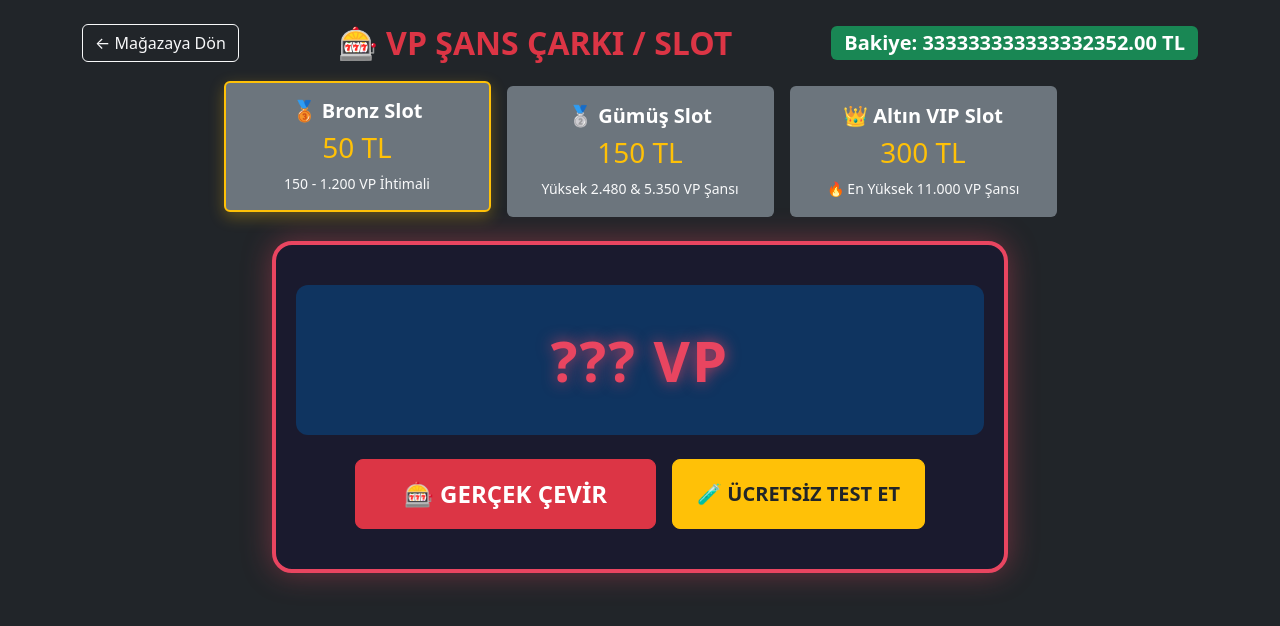
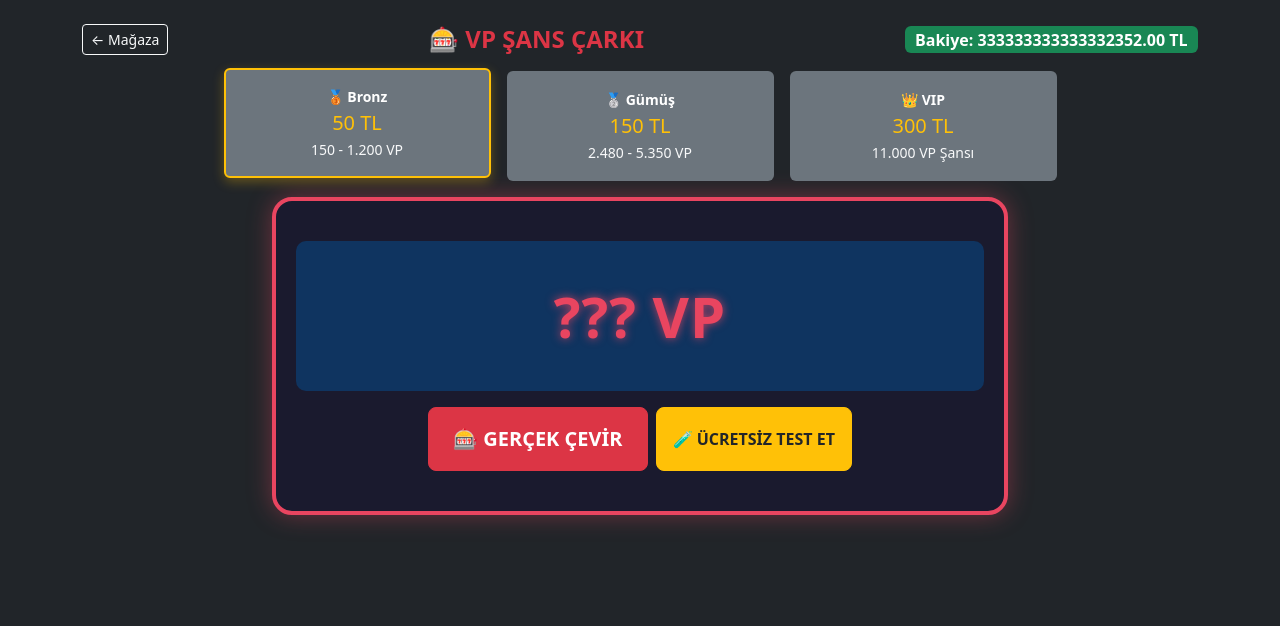
Before and after one commit to beratkalafat039-cyber/PinGamer, a Flask app: page /wheel in a window 1280 px wide. Shown: the top 626 px of the page. Run offline with Flask 3, Linux system fonts and the light colour scheme; data comes from the database, SQL or seed files in the repository.

Commit message:
wheel.html
Updated HTML structure and styles for the VP Şans Slotu page, improving responsiveness and visual design.

```diff
--- a/templates/wheel.html
+++ b/templates/wheel.html
@@ -2,31 +2,31 @@
 <html lang="tr">
 <head>
     <meta charset="UTF-8">
-    <meta name="viewport" content="width=device-width, initial-scale=1.0">
+    <meta name="viewport" content="width=device-width, initial-scale=1.0, maximum-scale=1.0, user-scalable=no">
     <title>🎰 VP Şans Slotu</title>
     <link href="https://cdn.jsdelivr.net/npm/bootstrap@5.3.0/dist/css/bootstrap.min.css" rel="stylesheet">
     <style>
         .slot-box {
             background: #1a1a2e;
-            border: 4px solid #e94560;
-            border-radius: 20px;
-            padding: 40px 20px;
-            box-shadow: 0 0 30px rgba(233, 69, 96, 0.4);
+            border: 3px solid #e94560;
+            border-radius: 16px;
+            padding: 24px 12px;
+            box-shadow: 0 0 25px rgba(233, 69, 96, 0.4);
         }
         .slot-display {
-            font-size: 3.5rem;
+            font-size: 2.3rem;
             font-weight: 900;
             background: #0f3460;
             color: #e94560;
-            border-radius: 12px;
-            padding: 30px;
-            letter-spacing: 2px;
-            min-height: 150px;
+            border-radius: 10px;
+            padding: 20px 10px;
+            letter-spacing: 1px;
+            min-height: 100px;
             display: flex;
             align-items: center;
             justify-content: center;
-            text-shadow: 0 0 15px rgba(233, 69, 96, 0.8);
-            transition: all 0.2s;
+            text-shadow: 0 0 10px rgba(233, 69, 96, 0.8);
+            word-break: break-word;
         }
         .tier-card {
             cursor: pointer;
@@ -34,61 +34,73 @@
             border: 2px solid transparent;
         }
         .tier-card:hover, .tier-card.active {
-            transform: translateY(-5px);
+            transform: translateY(-3px);
             border-color: #ffc107;
-            box-shadow: 0 5px 15px rgba(255, 193, 7, 0.3);
+            box-shadow: 0 4px 12px rgba(255, 193, 7, 0.3);
+        }
+        @media (min-width: 768px) {
+            .slot-box {
+                padding: 40px 20px;
+                border-width: 4px;
+                border-radius: 20px;
+            }
+            .slot-display {
+                font-size: 3.5rem;
+                min-height: 150px;
+                padding: 30px;
+            }
         }
     </style>
 </head>
 <body class="bg-dark text-white">
 
-<div class="container py-4 text-center">
-    <div class="d-flex justify-content-between align-items-center mb-4">
-        <a href="/" class="btn btn-outline-light">← Mağazaya Dön</a>
-        <h2 class="fw-bold text-danger m-0">🎰 VP ŞANS ÇARKI / SLOT</h2>
-        <span class="badge bg-success fs-5">Bakiye: <span id="user-balance">{{ "%.2f"|format(balance) }}</span> TL</span>
+<div class="container py-3 py-md-4 text-center">
+    <!-- Üst Başlık ve Bakiye -->
+    <div class="d-flex justify-content-between align-items-center mb-3 flex-wrap gap-2">
+        <a href="/" class="btn btn-outline-light btn-sm">← Mağaza</a>
+        <h4 class="fw-bold text-danger m-0">🎰 VP ŞANS ÇARKI</h4>
+        <span class="badge bg-success fs-6">Bakiye: <span id="user-balance">{{ "%.2f"|format(balance) }}</span> TL</span>
     </div>
 
     <!-- Kasa Seçenekleri -->
-    <div class="row g-3 mb-4 justify-content-center">
-        <div class="col-md-3">
-            <div class="card bg-secondary text-white p-3 tier-card active" onclick="selectTier('bronze', this)">
-                <h5 class="fw-bold">🥉 Bronz Slot</h5>
-                <h3 class="text-warning">50 TL</h3>
-                <small class="text-light">150 - 1.200 VP İhtimali</small>
+    <div class="row g-2 g-md-3 mb-3 justify-content-center">
+        <div class="col-4 col-md-3">
+            <div class="card bg-secondary text-white p-2 p-md-3 tier-card active h-100" onclick="selectTier('bronze', this)">
+                <div class="fw-bold small">🥉 Bronz</div>
+                <h5 class="text-warning my-1">50 TL</h5>
+                <small class="text-light d-none d-md-block">150 - 1.200 VP</small>
             </div>
         </div>
-        <div class="col-md-3">
-            <div class="card bg-secondary text-white p-3 tier-card" onclick="selectTier('silver', this)">
-                <h5 class="fw-bold">🥈 Gümüş Slot</h5>
-                <h3 class="text-warning">150 TL</h3>
-                <small class="text-light">Yüksek 2.480 & 5.350 VP Şansı</small>
+        <div class="col-4 col-md-3">
+            <div class="card bg-secondary text-white p-2 p-md-3 tier-card h-100" onclick="selectTier('silver', this)">
+                <div class="fw-bold small">🥈 Gümüş</div>
+                <h5 class="text-warning my-1">150 TL</h5>
+                <small class="text-light d-none d-md-block">2.480 - 5.350 VP</small>
             </div>
         </div>
-        <div class="col-md-3">
-            <div class="card bg-secondary text-white p-3 tier-card" onclick="selectTier('gold', this)">
-                <h5 class="fw-bold">👑 Altın VIP Slot</h5>
-                <h3 class="text-warning">300 TL</h3>
-                <small class="text-light">🔥 En Yüksek 11.000 VP Şansı</small>
+        <div class="col-4 col-md-3">
+            <div class="card bg-secondary text-white p-2 p-md-3 tier-card h-100" onclick="selectTier('gold', this)">
+                <div class="fw-bold small">👑 VIP</div>
+                <h5 class="text-warning my-1">300 TL</h5>
+                <small class="text-light d-none d-md-block">11.000 VP Şansı</small>
             </div>
         </div>
     </div>
 
     <!-- Slot Ekranı -->
-    <div class="row justify-content-center mb-4">
-        <div class="col-md-8">
+    <div class="row justify-content-center mb-3">
+        <div class="col-12 col-md-8">
             <div class="slot-box">
-                <div class="slot-display mb-4" id="slot-screen">
+                <div class="slot-display mb-3" id="slot-screen">
                     ??? VP
                 </div>
 
                 <!-- Butonlar -->
-                <div class="d-flex justify-content-center gap-3 flex-wrap">
-                    <button class="btn btn-danger btn-lg px-5 py-3 fw-bold fs-4" id="spin-btn" onclick="startSpin(false)">
+                <div class="d-flex justify-content-center gap-2 flex-column flex-sm-row">
+                    <button class="btn btn-danger btn-lg py-2 py-md-3 px-4 fw-bold fs-5" id="spin-btn" onclick="startSpin(false)">
                         🎰 GERÇEK ÇEVİR
                     </button>
-
-                    <button class="btn btn-warning btn-lg px-4 py-3 fw-bold fs-5 text-dark" id="test-btn" onclick="startSpin(true)">
+                    <button class="btn btn-warning btn-lg py-2 py-md-3 px-3 fw-bold fs-6 text-dark" id="test-btn" onclick="startSpin(true)">
                         🧪 ÜCRETSİZ TEST ET
                     </button>
                 </div>
@@ -97,13 +109,13 @@
     </div>
 
     <!-- Sonuç Bildirimi -->
-    <div id="result-box" class="d-none alert alert-success p-4 rounded-4 shadow">
-        <h3 class="fw-bold" id="reward-title"></h3>
+    <div id="result-box" class="d-none alert alert-success p-3 rounded-3 shadow">
+        <h5 class="fw-bold m-0" id="reward-title"></h5>
         <div id="code-area">
-            <p class="fs-5 mb-1">Teslim Edilen Dijital Kodunuz:</p>
-            <div class="badge bg-dark fs-4 p-3 text-warning border border-warning" id="reward-code"></div>
-            <div class="mt-3">
-                <a href="/orders" class="btn btn-primary">Siparişlerimde Gör</a>
+            <p class="small mb-1 mt-2">Teslim Edilen Dijital Kodunuz:</p>
+            <div class="badge bg-dark fs-5 p-2 text-warning border border-warning" id="reward-code"></div>
+            <div class="mt-2">
+                <a href="/orders" class="btn btn-primary btn-sm">Siparişlerimde Gör</a>
             </div>
         </div>
     </div>
@@ -112,58 +124,42 @@
 <script>
     let selectedTier = 'bronze';
     const vpPool = ["150 VP", "600 VP", "1200 VP", "2480 VP", "5350 VP", "11000 VP"];
-
-    // Web Audio API Ses Sentezleyicisi
     let audioCtx = null;
 
     function initAudio() {
-        if (!audioCtx) {
-            audioCtx = new (window.AudioContext || window.webkitAudioContext)();
-        }
-        if (audioCtx.state === 'suspended') {
-            audioCtx.resume();
-        }
+        if (!audioCtx) audioCtx = new (window.AudioContext || window.webkitAudioContext)();
+        if (audioCtx.state === 'suspended') audioCtx.resume();
     }
 
-    // Mekanik Slot Tıklama Sesi
     function playClickSound() {
         if (!audioCtx) return;
         const osc = audioCtx.createOscillator();
         const gain = audioCtx.createGain();
-
         osc.type = 'triangle';
         osc.frequency.setValueAtTime(450 + Math.random() * 200, audioCtx.currentTime);
         osc.frequency.exponentialRampToValueAtTime(100, audioCtx.currentTime + 0.05);
-
         gain.gain.setValueAtTime(0.2, audioCtx.currentTime);
         gain.gain.exponentialRampToValueAtTime(0.01, audioCtx.currentTime + 0.05);
-
         osc.connect(gain);
         gain.connect(audioCtx.destination);
-
         osc.start();
         osc.stop(audioCtx.currentTime + 0.05);
     }
 
-    // Zafer / Kazanma Melodisi
     function playWinSound() {
         if (!audioCtx) return;
-        const notes = [523.25, 659.25, 783.99, 1046.50]; // C5, E5, G5, C6 akoru
+        const notes = [523.25, 659.25, 783.99, 1046.50];
         notes.forEach((freq, index) => {
             const osc = audioCtx.createOscillator();
             const gain = audioCtx.createGain();
-
             osc.type = 'sine';
             osc.frequency.value = freq;
-
             const startTime = audioCtx.currentTime + (index * 0.12);
             gain.gain.setValueAtTime(0, startTime);
             gain.gain.linearRampToValueAtTime(0.3, startTime + 0.02);
             gain.gain.exponentialRampToValueAtTime(0.001, startTime + 0.6);
-
             osc.connect(gain);
             gain.connect(audioCtx.destination);
-
             osc.start(startTime);
             osc.stop(startTime + 0.6);
         });
@@ -184,10 +180,8 @@
             { vp: "5350 VP", weight: tier === 'bronze' ? 0.9 : (tier === 'silver' ? 5 : 15) },
             { vp: "11000 VP", weight: tier === 'bronze' ? 0.1 : (tier === 'silver' ? 1 : 5) }
         ];
-
         let totalWeight = options.reduce((sum, item) => sum + item.weight, 0);
         let randomNum = Math.random() * totalWeight;
-
         for (let item of options) {
             if (randomNum < item.weight) return item.vp;
             randomNum -= item.weight;
@@ -196,8 +190,7 @@
     }
 
     function startSpin(isTest = false) {
-        initAudio(); // Tarayıcı ses motorunu tetikle
-
+        initAudio();
         const spinBtn = document.getElementById('spin-btn');
         const testBtn = document.getElementById('test-btn');
         const screen = document.getElementById('slot-screen');
@@ -208,7 +201,6 @@
         testBtn.disabled = true;
         resultBox.classList.add('d-none');
 
-        // Slot dönme animasyonu ve tık sesleri
         const animation = setInterval(() => {
             screen.innerText = vpPool[Math.floor(Math.random() * vpPool.length)];
             playClickSound();
@@ -219,13 +211,11 @@
                 clearInterval(animation);
                 spinBtn.disabled = false;
                 testBtn.disabled = false;
-
                 const wonVP = getRandomVpForTest(selectedTier);
                 screen.innerText = wonVP;
                 playWinSound();
-
-                resultBox.className = "alert alert-warning p-4 rounded-4 shadow";
-                document.getElementById('reward-title').innerHTML = `🧪 <strong>TEST SİMÜLASYONU:</strong> Şansınıza <strong>${wonVP}</strong> çıktı! (Bakiye düşmedi)`;
+                resultBox.className = "alert alert-warning p-3 rounded-3 shadow";
+                document.getElementById('reward-title').innerHTML = `🧪 <strong>TEST:</strong> ${wonVP} çıktı! (Bakiye düşmedi)`;
                 codeArea.classList.add('d-none');
                 resultBox.classList.remove('d-none');
             }, 2000);
@@ -241,13 +231,11 @@
                     clearInterval(animation);
                     spinBtn.disabled = false;
                     testBtn.disabled = false;
-
                     if (data.success) {
                         screen.innerText = data.reward;
                         document.getElementById('user-balance').innerText = data.new_balance;
                         playWinSound();
-
-                        resultBox.className = "alert alert-success p-4 rounded-4 shadow";
+                        resultBox.className = "alert alert-success p-3 rounded-3 shadow";
                         document.getElementById('reward-title').innerText = "🎉 TEBRİKLER! " + data.reward_label + " KAZANDINIZ!";
                         document.getElementById('reward-code').innerText = data.code;
                         codeArea.classList.remove('d-none');
```
